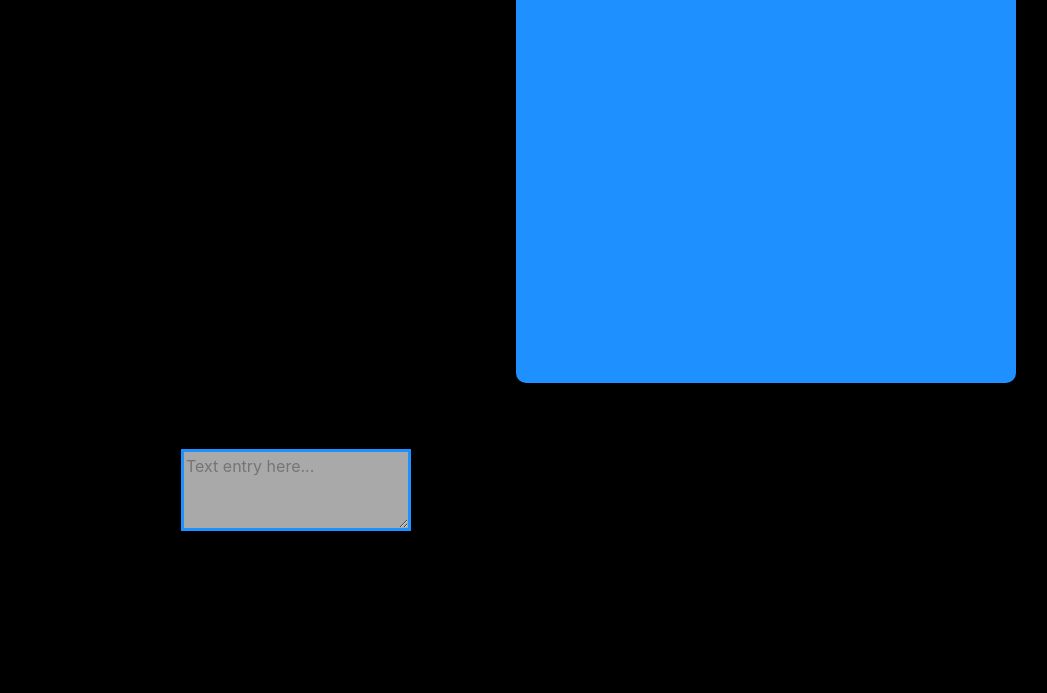
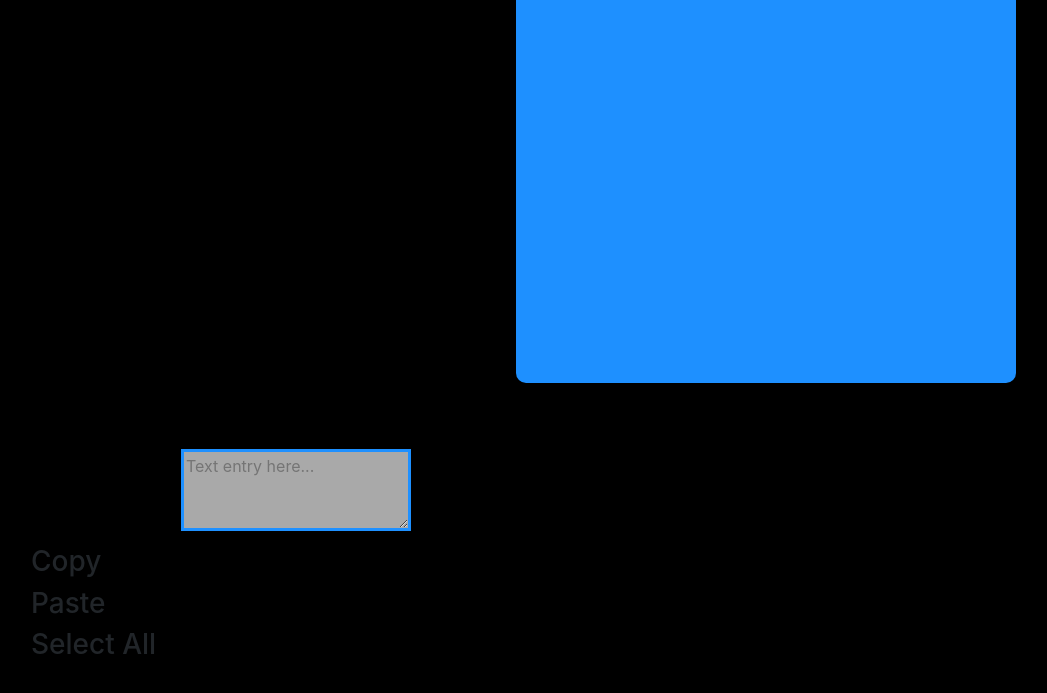
Before and after one commit to web1221/keyboardShortCuts, a website built with webpack: page src/index.html in a window 1280 px wide. Shown: the part 217-910 px from the top of the page, without its empty margins (84-1131 px from the left). Built offline with nearby package versions, Linux system fonts and the light colour scheme.

Commit message:
add a questions div

```diff
--- a/src/index.html
+++ b/src/index.html
@@ -23,8 +23,19 @@
           <textarea placeholder="Text entry here..."id="entry" rows="3"></textarea>
         </div>
       </form>
-
-
+<!-- added for questions -->
+    <div id="game">
+      <h1 id="countDown"></h1>
+      <div id="1">
+        <h3>Copy</h1>
+      </div>
+      <div id="2">
+        <h3>Paste</h1>
+      </div>
+      <div id="3">
+        <h3>Select All</h1>
+      </div>
+    </div>
 
     </div>
     <!-- end container  -->
@@ -94,12 +105,5 @@
   </div>
   </div>
 </div>
-
-
-
-
-
-
-
 </body>
 </html>
```
